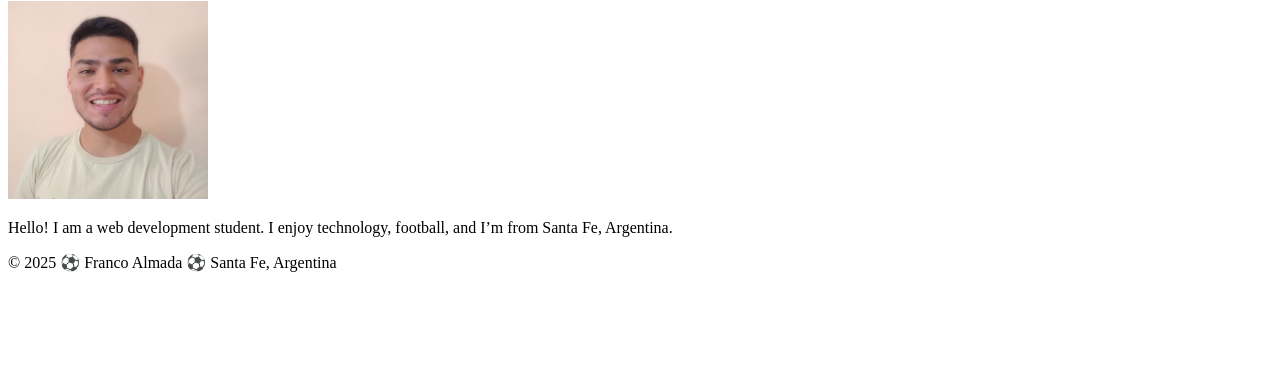
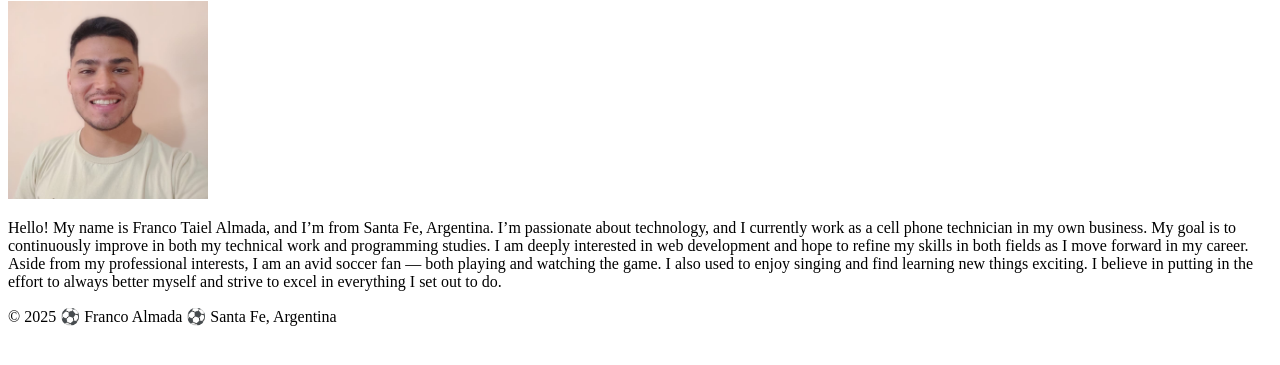
Before and after one commit to Falmada15/wdd130, a plain HTML site: page index.html in a window 1280 px wide. Shown: the part 105-470 px from the top of the page. Drawn offline with Linux system fonts and the light colour scheme.

Commit message:
Agrega estilos CSS y actualiza index.html

```diff
--- a/index.html
+++ b/index.html
@@ -1,10 +1,12 @@
 <!DOCTYPE html>
 <html lang="en-US">
+
 <head>
   <meta charset="utf-8">
   <meta name="viewport" content="width=device-width, initial-scale=1.0">
   <title>Franco Almada | WDD 130</title>
 </head>
+
 <body>
   <header>
     <nav>
@@ -15,10 +17,16 @@
   <main>
     <h1>Franco Almada | WDD 130</h1>
     <img src="images/profile.jpg" alt="Hello, my name is Franco Almada" width="200">
-      <p>Hello! I am a web development student. I enjoy technology, football, and I’m from Santa Fe, Argentina.</p>
+    <p>Hello! My name is Franco Taiel Almada, and I’m from Santa Fe, Argentina. I’m passionate about technology, and I
+      currently work as a cell phone technician in my own business. My goal is to continuously improve in both my
+      technical work and programming studies. I am deeply interested in web development and hope to refine my skills in
+      both fields as I move forward in my career. Aside from my professional interests, I am an avid soccer fan — both
+      playing and watching the game. I also used to enjoy singing and find learning new things exciting. I believe in
+      putting in the effort to always better myself and strive to excel in everything I set out to do.</p>
   </main>
   <footer>
     <p>&copy; 2025 ⚽ Franco Almada ⚽ Santa Fe, Argentina</p>
   </footer>
 </body>
+
 </html>
```
Also changed, not shown: week02/holygrail.html (added), week02/styles/styles.css (added). Lines whose indentation alone changed are shown as unchanged.
